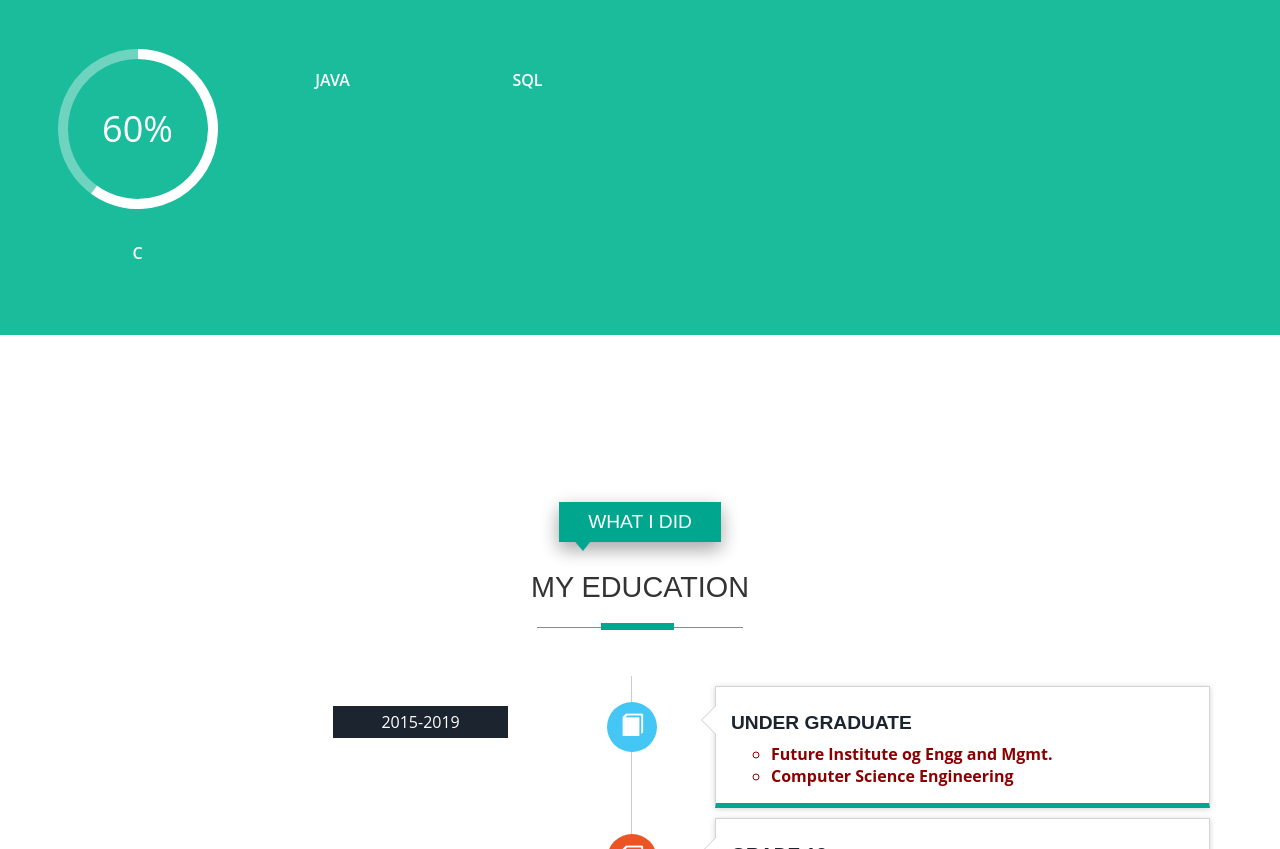
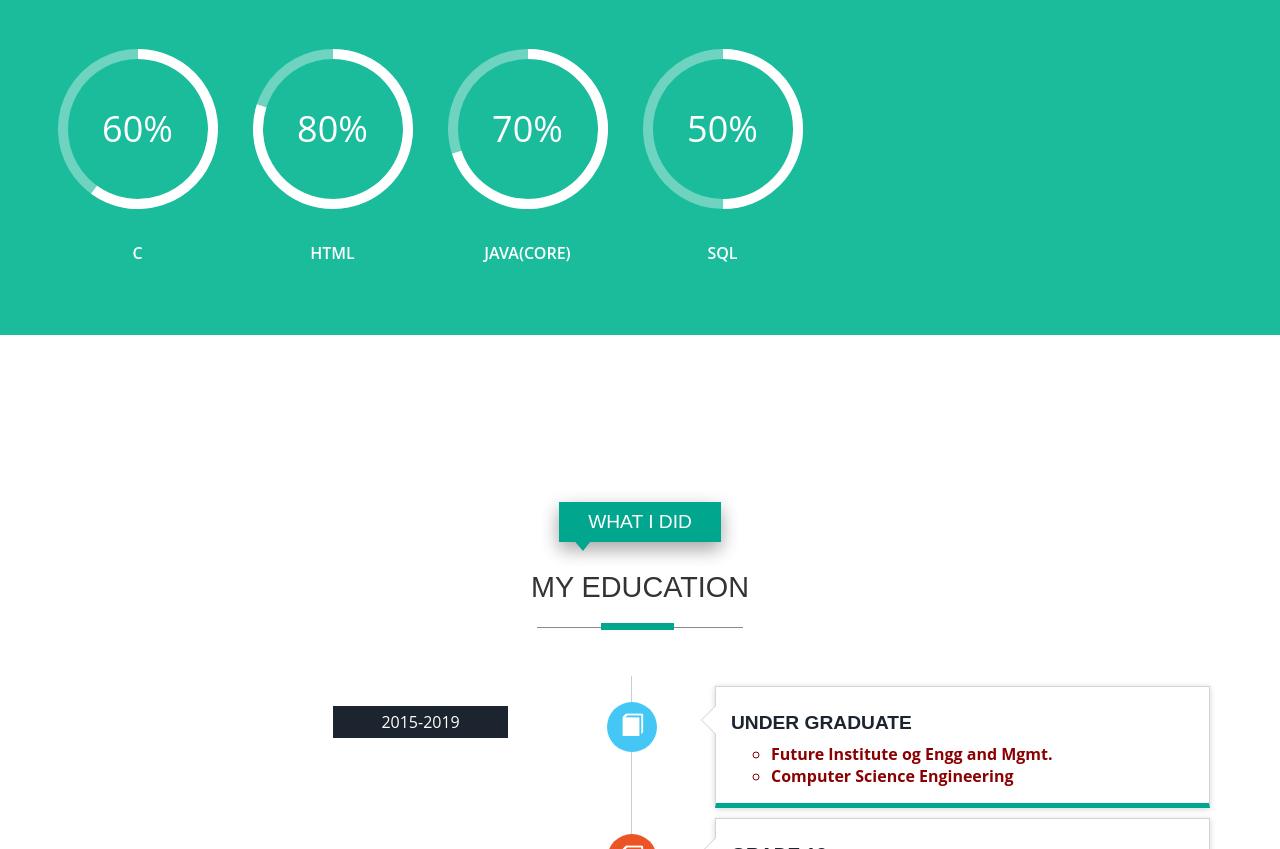
Before and after one commit to DikshaJaiswal13/DikshaJaiswal13.github.io, a plain HTML site: page index.html in a window 1280 px wide. Shown: the part 1485-2334 px from the top of the page. Drawn offline with nearby package versions, Linux system fonts and the light colour scheme.

Commit message:
Update index.html

```diff
--- a/index.html
+++ b/index.html
@@ -184,20 +184,20 @@
 					<div class="circle" id="circles-1"></div>
 					<p>C</p>
 				</div>
-				<!--<div class="col-md-2 skills-grid text-center">
+				<div class="col-md-2 skills-grid text-center">
 					<div class="circle" id="circles-2"></div>
 					<p>HTML</p>
-				</div>-->
+				</div>
 				<!--<div class="col-md-2 skills-grid text-center">
 					<div class="circle" id="circles-3"></div>
 					<p>CSS</p>
 				</div>-->
 				<div class="col-md-2 skills-grid text-center">
-					<div class="circle" id="circles-4"></div>
-					<p>Java</p>
+					<div class="circle" id="circles-3"></div>
+					<p>Java(Core)</p>
 				</div>
 				<div class="col-md-2 skills-grid text-center">
-					<div class="circle" id="circles-5"></div>
+					<div class="circle" id="circles-4"></div>
 					<p>SQL</p>
 				</div>
 				<!--<div class="col-md-2 skills-grid text-center">
```
